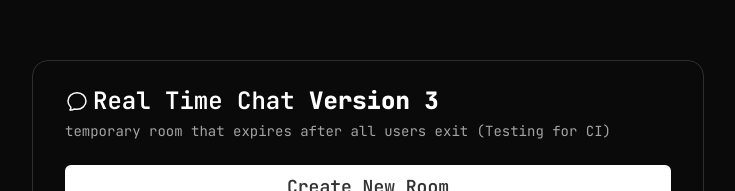
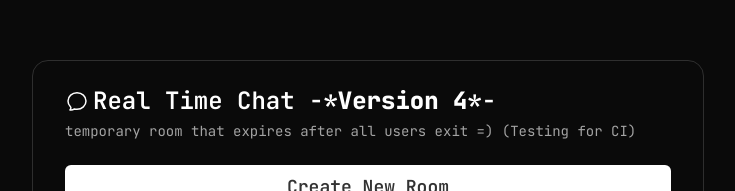
Before and after one commit to DrMyth/ChatApp-FE, a React (Vite) app: page / in a window 1280 px wide. Shown: the part 191-382 px from the top of the page, without its empty margins (272-1007 px from the left). Built offline with nearby package versions, Linux system fonts and the light colour scheme.

Commit message:
Update TopBar.tsx

```diff
--- a/src/components/TopBar.tsx
+++ b/src/components/TopBar.tsx
@@ -9,11 +9,11 @@ export const TopBar = ({children}) => {
           <div className="flex items-center gap-1">
             <ChatIcon />
             <div className="text-white font-semibold text-2xl">
-              Real Time Chat <b>Version 3</b>
+              Real Time Chat -*<b>Version 4</b>*-
             </div>
           </div>
           <div className="text-secondary text-sm mt-1 mb-6">
-            temporary room that expires after all users exit (Testing for CI)
+            temporary room that expires after all users exit =) (Testing for CI)
           </div>
             {children}
         </div>
```
